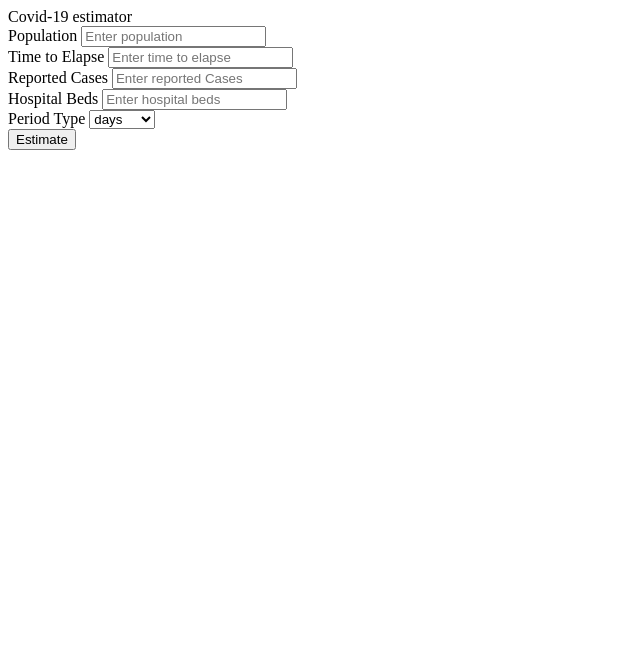
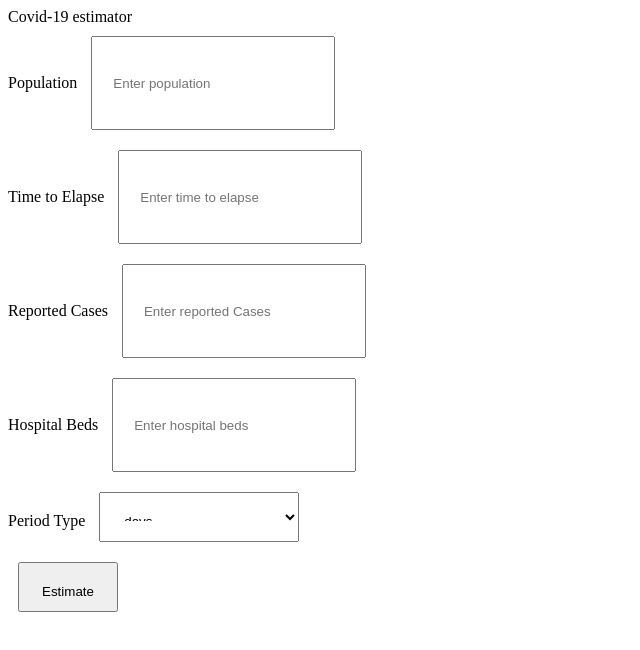
Before and after one commit to achesolo/covid-19, a website: page index.html in a window 1280 px wide. Shown: the whole page, without its empty margins (0-640 px from the left). Drawn offline with Linux system fonts and the light colour scheme.

Commit message:
new changes

```diff
--- a/index.html
+++ b/index.html
@@ -12,7 +12,26 @@
     <title>Covid-19 estimator</title>
   </head>
     <body>
-
+      <style>
+        input{
+          height: 50px;
+          width: 200px;
+          padding: 20px;
+          margin: 10px;
+        }
+        button{
+          width: 100px;
+          height: 50px;
+          padding: 20px;
+          margin: 10px;
+        }
+        select{
+          width: 200px;
+          height: 50px;
+          padding: 20px;
+          margin: 10px;
+        }
+      </style>
         <!-- <script src="https://code.jquery.com/jquery-3.2.1.slim.min.js" integrity="sha384-KJ3o2DKtIkvYIK3UENzmM7KCkRr/rE9/Qpg6aAZGJwFDMVNA/GpGFF93hXpG5KkN" crossorigin="anonymous"></script>
         <script src="https://cdnjs.cloudflare.com/ajax/libs/popper.js/1.12.9/umd/popper.min.js" integrity="sha384-ApNbgh9B+Y1QKtv3Rn7W3mgPxhU9K/ScQsAP7hUibX39j7fakFPskvXusvfa0b4Q" crossorigin="anonymous"></script>
         <script src="https://maxcdn.bootstrapcdn.com/bootstrap/4.0.0/js/bootstrap.min.js" integrity="sha384-JZR6Spejh4U02d8jOt6vLEHfe/JQGiRRSQQxSfFWpi1MquVdAyjUar5+76PVCmYl" crossorigin="anonymous"></script>
@@ -43,7 +62,7 @@
                 </div>
                 <div class="form-group">
                   <label for="period_type">Period Type</label>
-                  <select attribute='data-period_type' height="50px" width="100px"  name="period_type" class="form-control" id="period_type" placeholder="Enter period type">
+                  <select attribute='data-period_type' height="50px" width="100px" name="period_type" class="form-control" id="period_type" placeholder="Enter period type">
                     <option>days</option>
                     <option>weeks</option>
                     <option>months</option>
```
